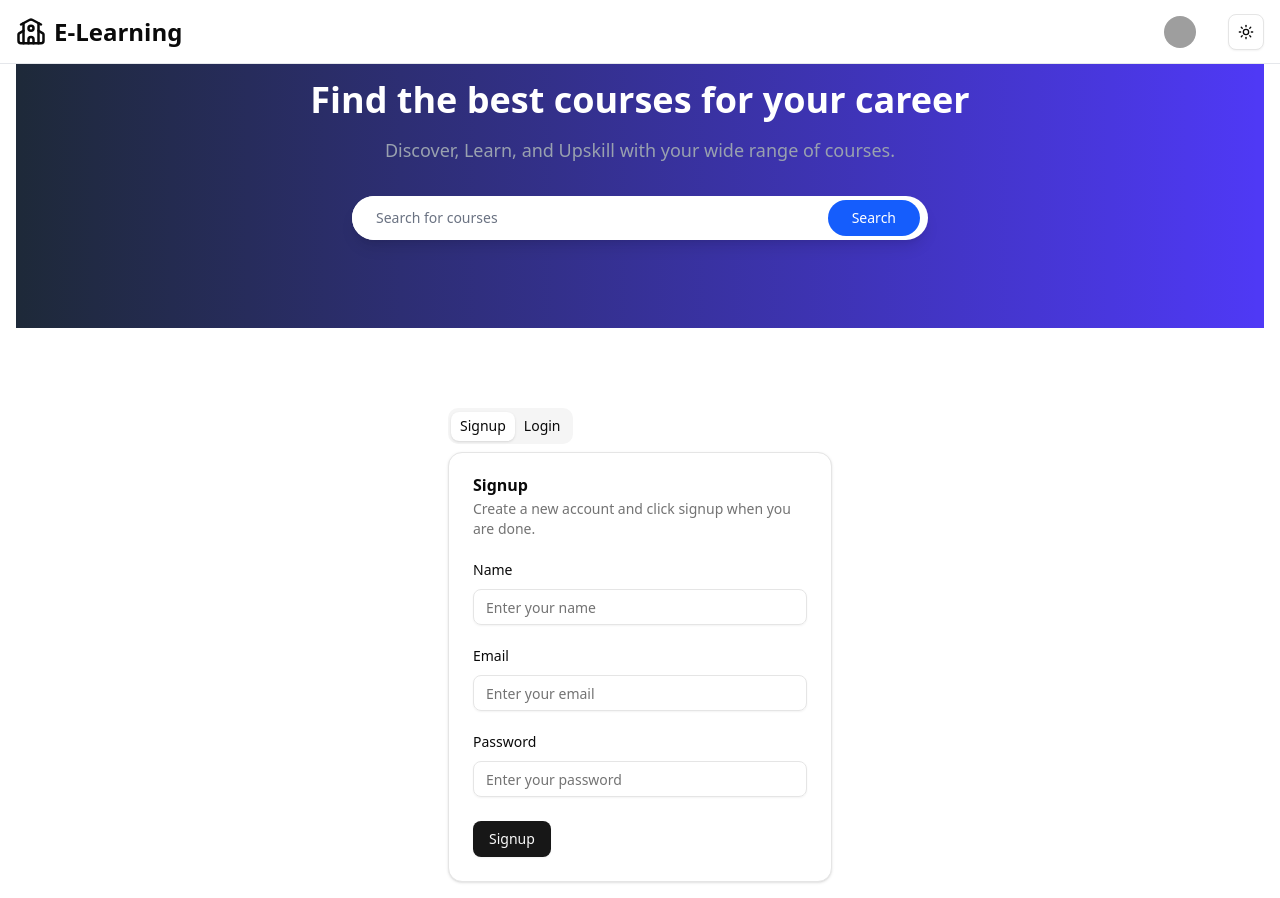
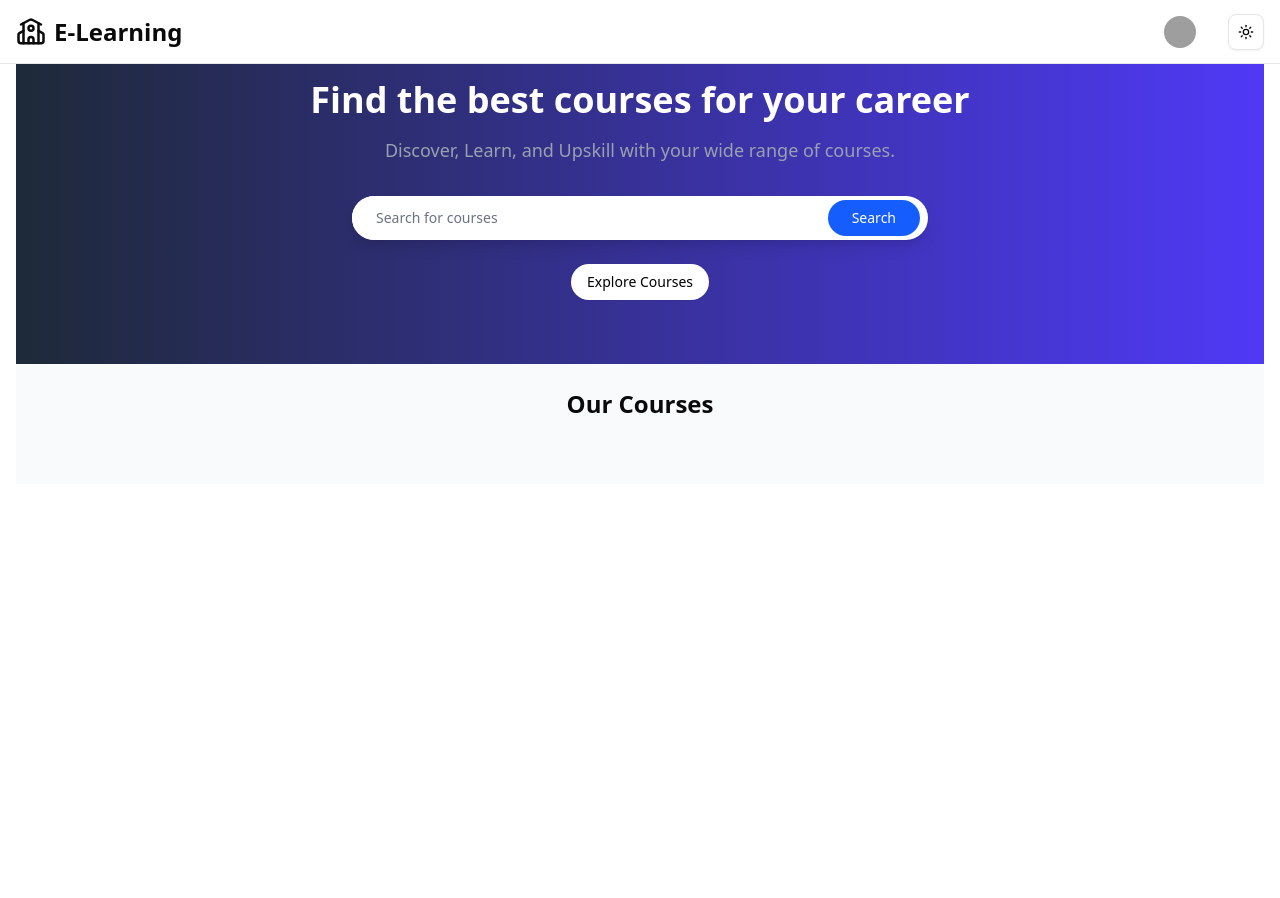
Before and after one commit to anshgera28/Lms-pro, a React (Vite) app in the folder client/: page / in a window 1280 px wide. After the commit the page ends 800 px from the top, so only its background shows below. Built offline with nearby package versions, Linux system fonts and the light colour scheme; grey boxes are pictures that could not be loaded.

Commit message:
Update routing in App component with react-router-dom; add navigation functionality in Login component and enhance HeroSection layout. Update package.json and package-lock.json to include react-router-dom dependency.

```diff
--- a/client/package.json
+++ b/client/package.json
@@ -25,6 +25,7 @@
     "react": "^19.1.0",
     "react-dom": "^19.1.0",
     "react-redux": "^9.2.0",
+    "react-router-dom": "^7.6.3",
     "sonner": "^2.0.5",
     "tailwind-merge": "^3.3.1",
     "tailwindcss": "^4.1.11"
--- a/client/src/App.jsx
+++ b/client/src/App.jsx
@@ -1,14 +1,38 @@
+import {createBrowserRouter} from "react-router-dom";
+import Login from "./pages/login";
+// import Navbar from "./components/ui/Navbar";
+import HeroSection from "./pages/student/HeroSection";
+import MainLayout from "./layout/MainLayout";
+import { RouterProvider } from "react-router-dom";
+import Courses from "./pages/student/Courses";
 
-import Login from "./pages/login";
-import Navbar from "./components/ui/Navbar";
-import HeroSection from "./pages/student/HeroSection";
+const appRouter = createBrowserRouter([
+    {
+        path:"/",
+        element:<MainLayout/>,
+        children:[
+            {
+                path:"/",
+                element:
+                <>
+                <HeroSection/>
+                <Courses/>
+
+                </>
+            },
+            {
+              path:"/login",
+              element:<Login/>
+            }
+        ]
+    }
+])
+
 
 function App() {
   return (
     <main className="min-h-screen p-4">
-      <Navbar />
-      <HeroSection />
-      <Login />
+      <RouterProvider router={appRouter}/>
     </main>
   );
 }
--- /dev/null
+++ b/client/src/layout/MainLayout.jsx
@@ -0,0 +1,17 @@
+import React from 'react'
+import Navbar from '../components/ui/Navbar'
+import { Outlet } from 'react-router-dom'
+
+// import HeroSection from '../pages/student/HeroSection'
+const MainLayout = () => {
+    return (
+        <div>
+            <Navbar />
+         <div>
+            <Outlet/>
+         </div>
+        </div>
+    )
+}
+
+export default MainLayout
--- a/client/src/pages/login.jsx
+++ b/client/src/pages/login.jsx
@@ -1,4 +1,5 @@
 import { AppWindowIcon, CodeIcon, Loader2 } from "lucide-react"
+import { useNavigate } from "react-router-dom"
 
 import { Button } from "@/components/ui/button"
 import {
@@ -29,6 +30,7 @@ const Login = () => {
 
   const[registerUser, {data:registerData, error:registerError, isLoading:registerLoading, isSuccess:registerSuccess}] = useRegisterUserMutation()
   const[loginUser, {data:loginData, error:loginError, isLoading:loginLoading, isSuccess:loginSuccess}] = useLoginUserMutation()
+  const navigate = useNavigate()
 
   const changeInputHandler = (e, type) => {
     const {name,value} = e.target
@@ -117,6 +119,7 @@ const Login = () => {
     }
     if(loginSuccess && loginData){
         toast.success(loginData.message||"Login successfully")
+        navigate("/")
     }
     if(registerError){
         toast.error(registerError.data.message||"Signup failed")
--- /dev/null
+++ b/client/src/pages/student/Courses.jsx
@@ -0,0 +1,13 @@
+import React from 'react'
+
+const  Courses = () => {
+  return (
+    <div className='bg-gray-50'>
+        <div className='max-w-7xl mx-auto p-6'>
+            <h2 className='text-2xl font-bold mb-10 text-center'>Our Courses</h2>
+        </div>
+    </div>
+  )
+}
+
+export default Courses
--- a/client/src/pages/student/HeroSection.jsx
+++ b/client/src/pages/student/HeroSection.jsx
@@ -75,6 +75,9 @@ const HeroSection = () => {
                     </Button>
                 </form>
 
+                <Button className='bg-white dark:bg-gray text-black dark:text-black hover:bg-blue-600 dark:hover:bg-purple-200 rounded-full'>Explore Courses</Button>
+
+
 
             </div>
         </div>
```
Also changed, not shown: 1 other file (tests, documents, lock files or other folders). Lines whose indentation alone changed are shown as unchanged.
